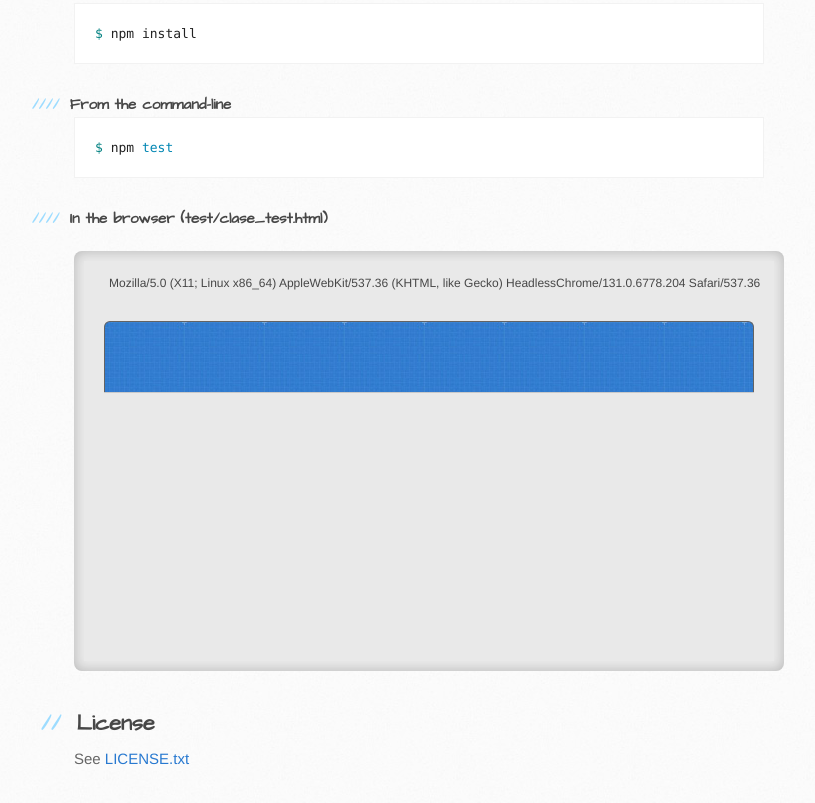
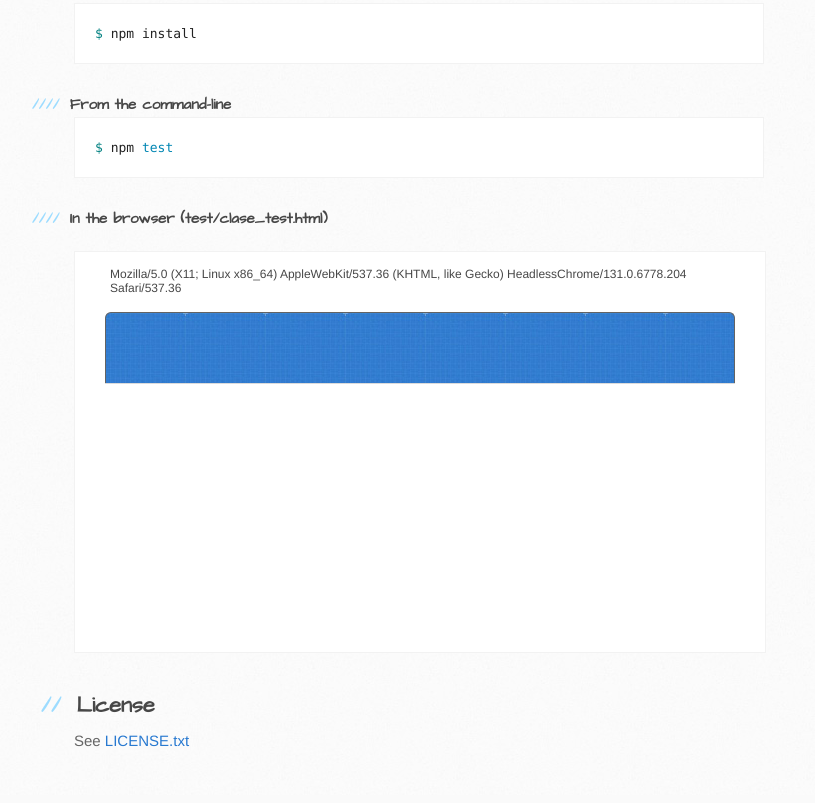
Before and after one commit to dciccale/clase, a plain HTML site: page index.html in a window 1280 px wide. Shown: the part 1234-2037 px from the top of the page, without its empty margins (96-911 px from the left). Drawn offline with Linux system fonts and the light colour scheme.

Commit message:
change styles

```diff
--- a/stylesheets/stylesheet.css
+++ b/stylesheets/stylesheet.css
@@ -59,15 +59,9 @@ body {
 #iframe-tests {
   width: 100%;
   height: 400px;
-  border-radius: 8px;
-  -webkit-border-radius: 8px;
-  -moz-border-radius: 8px;
-  padding: 10px;
-  background: #E9E9E9;
+  background: #FFF;
   margin: 20px 0 30px 0;
-  box-shadow: inset 0px 0px 12px 1px rgba(0, 0, 0, 0.2);
-  -moz-box-shadow: inset 0px 0px 12px 1px rgba(0, 0, 0, 0.2);
-  -webkit-box-shadow: inset 0px 0px 12px 1px rgba(0, 0, 0, 0.2);
+  border: solid 1px #F2F2F2;
 }
 
 a {
--- a/test/css/style.css
+++ b/test/css/style.css
@@ -1,22 +1,20 @@
 body {
-  padding: 20px;
+  padding: 30px;
   position: relative;
-  background-color: #E9E9E9;
+  background-color: #fff;
   font-family: 'Helvetica Neue', Helvetica, Arial, serif;
 }
 #nodeunit-tests {
   list-style-type: none;
-  background-color: #E0E0E0;
-  margin-top: 111px;
+  margin-top: 101px;
   padding: 0;
-  border: 1px solid #C9C9C9;
+  border: 1px solid #DBDBDB;
   border-top: none;
   font-size: 14px;
 }
 li {
   padding: 10px;
-  border-bottom: 1px dashed #c9c9c9;
-  background-color: #F1F1F1;
+  border-bottom: 1px dashed #DBDBDB;
   cursor: pointer;
 }
 li:hover, li:hover li {
@@ -30,15 +28,15 @@ li strong {
   font-weight: normal;
 }
 li.pass, b.pass {
-  color: #6D9606;
+  color: #6D9606!important;
 }
 li.fail, b.fail {
-  color: #B44646;
+  color: #B44646!important;
 }
 #nodeunit-testresult {
   position: absolute;
-  left: 20px;
-  right: 20px;
+  left: 30px;
+  right: 30px;
   margin: 0;
   top: 60px;
   border-radius: 6px 6px 0 0;
```
